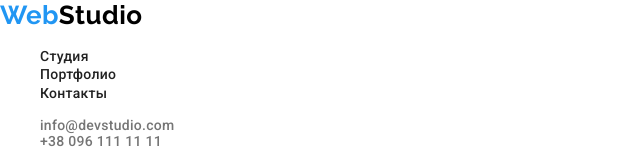
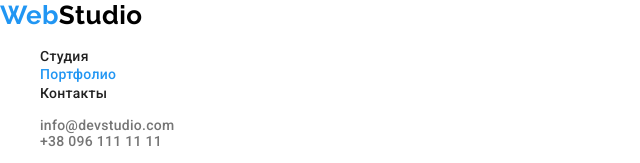
Before and after one commit to Zombik007/goit-markup-hw-02, a plain HTML site: page portfolio.html in a window 1280 px wide. Shown: the top 163 px of the page, 0-640 px from the left. Drawn offline with nearby package versions, Linux system fonts and the light colour scheme.

Commit message:
Дадоє коментарі до файлу стилів

```diff
--- a/css/styles.css
+++ b/css/styles.css
@@ -57,6 +57,10 @@ li {
   color: var(--text-caption-color);
 }
 
+.current {
+  color: #2196f3;
+}
+
 /* Цвет текста ссылок в шапке при наведении */
 .header-nav-link:hover,
 .header-nav-link:focus {
@@ -77,12 +81,13 @@ li {
   color: var(--accent-color);
 }
 
+/* Стили главного раздела страницы "Студия" */
 /* Фоновый цвет секции "Герой" */
 .hero {
   background: #2f303a;
 }
 
-/* Общие стили для  */
+/* Cтили для главного заголовка */
 .hero-caption {
   font-weight: 900;
   font-size: 44px;
@@ -93,6 +98,7 @@ li {
   color: var(--color-white);
 }
 
+/* Стили кнопки секции "Герой" */
 .hero-link {
   line-height: 30px;
   display: flex;
@@ -102,9 +108,12 @@ li {
   color: var(--color-white);
 }
 
+/* Стили для "невидимых" заголовков */
 .hidden-text {
   display: none;
 }
+
+/* Стили заголовков раздела "Особенности" */
 .features-caption {
   font-size: 14px;
   line-height: 1.14em;
@@ -112,12 +121,14 @@ li {
   color: var(--text-caption-color);
 }
 
+/* Стили текста раздела "Особенности" */
 .features-text {
   font-weight: 400;
   font-size: 14px;
   line-height: 1.71em;
 }
 
+/* Стили заголовка раздела "Чем мы занимаемся" */
 .occupation-caption {
   font-size: 36px;
   line-height: 1.17em;
@@ -125,6 +136,7 @@ li {
   color: var(--text-caption-color);
 }
 
+/* Стили заголовков раздела "Наша команда" */
 .team-caption {
   font-size: 36px;
   line-height: 1.17em;
@@ -132,6 +144,7 @@ li {
   color: var(--text-caption-color);
 }
 
+/* Стили заголовков карточек раздела "Наша команда" */
 .item-caption {
   font-weight: 500;
   line-height: 19px;
@@ -139,40 +152,48 @@ li {
   color: var(--text-caption-color);
 }
 
+/* Стили текста карточек раздела "Наша команда" */
 .item-text {
   font-weight: 400;
   line-height: 19px;
   text-align: center;
 }
 
+/* Фон подвала */
 .footer {
   background-color: #2f303a;
 }
 
+/* Стили логотипа подвала */
 .logo-footer-studio {
   color: var(--color-white);
 }
 
+/* Общие стили текста подвала */
 .footer-text {
   font-weight: 400;
   font-size: 14px;
   line-height: 1.71em;
 }
 
+/* Цвет адреса подвала */
 .footer-address-item {
   color: var(--color-white);
 }
 
+/* Цвет ссылки елктронной почты */
 .footer-contacts-mail {
   color: rgba(255, 255, 255, 0.6);
 }
 
+/* Цвет ссылки телефона */
 .footer-contacts-tel {
   color: rgba(255, 255, 255, 0.6);
 }
 
 /* CSS страницы портфолио */
 
+/* Стили кнопок фильтра */
 .filter-item {
   font-weight: 500;
   line-height: 26px;
@@ -180,6 +201,7 @@ li {
   color: var(--text-caption-color);
 }
 
+/* Рзмещение карточек на странице "Портфолио" в виде сетки 3х3 */
 /* .projects-list {
   display: grid;
   grid-template-columns: 370px 370px 370px;
@@ -189,6 +211,7 @@ li {
   justify-content: center;
 } */
 
+/* Стили заголовков карточек на странице "Портфолио" */
 .projects-caption {
   font-size: 18px;
   line-height: 2em;
@@ -196,6 +219,7 @@ li {
   color: var(--text-caption-color);
 }
 
+/* Стили текста карточек на странице "Портфолио" */
 .projects-text {
   font-weight: 400;
   line-height: 30px;
--- a/portfolio.html
+++ b/portfolio.html
@@ -34,7 +34,9 @@
             >
           </li>
           <li>
-            <a class="header-text header-nav-link" href="./portfolio.html"
+            <a
+              class="current header-text header-nav-link"
+              href="./portfolio.html"
               >Портфолио</a
             >
           </li>
```
Also changed, not shown: index.html (+1 -1 lines).
